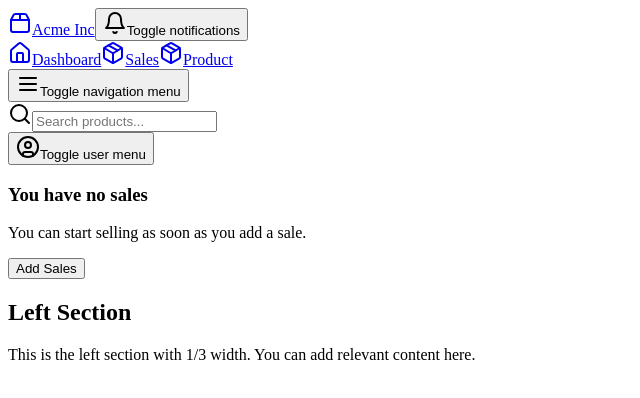
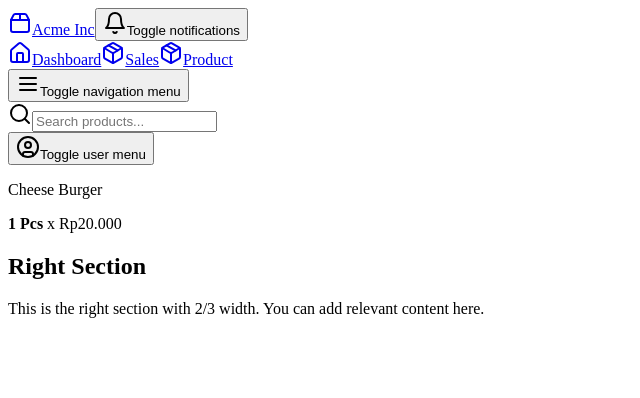
Before and after one commit to danielwetan/computer-science, a Next.js app in the folder projects/point-of-sale/webapp/: page /dashboard/sales in a window 1280 px wide. Shown: the top 398 px of the page, without its empty margins (0-640 px from the left). Built offline with nearby package versions, Linux system fonts and the light colour scheme.

Commit message:
feat: wip sales page

```diff
--- a/projects/point-of-sale/webapp/app/dashboard/sales/page.tsx
+++ b/projects/point-of-sale/webapp/app/dashboard/sales/page.tsx
@@ -1,3 +1,10 @@
+import {
+  Card,
+  CardContent,
+  CardDescription,
+  CardHeader,
+  CardTitle,
+} from "@/components/ui/card";
 import { Button } from "@/components/ui/button";
 
 export const description =
@@ -6,24 +13,21 @@ export const description =
 export default function SalesPage() {
   return (
     <>
-      <div className="flex flex-1 p-4">
+      <div className="flex flex-1 p-1">
         {/* Left Section (1/3 width) */}
-        <div className="flex-2 border-r border-muted p-4">
-          <div className="flex flex-col items-center gap-1 text-center">
-            <h3 className="text-2xl font-bold tracking-tight">
-              You have no sales
-            </h3>
+        <div className="w-1/3 min-w-[200px] border-r border-muted p-4">
+          <div className="flex flex-col items-start gap-2 text-left">
+            <p className="text-sm text-muted-foreground">Cheese Burger</p>
             <p className="text-sm text-muted-foreground">
-              You can start selling as soon as you add a sale.
+              <b>1 Pcs</b> x Rp20.000
             </p>
-            <Button className="mt-4">Add Sales</Button>
           </div>
         </div>
         {/* Right Section (2/3 width) */}
-        <div className="flex-1 p-4">
-          <h2 className="text-lg font-semibold">Left Section</h2>
+        <div className="w-2/3 p-4">
+          <h2 className="text-lg font-semibold">Right Section</h2>
           <p>
-            This is the left section with 1/3 width. You can add relevant
+            This is the right section with 2/3 width. You can add relevant
             content here.
           </p>
         </div>
```
